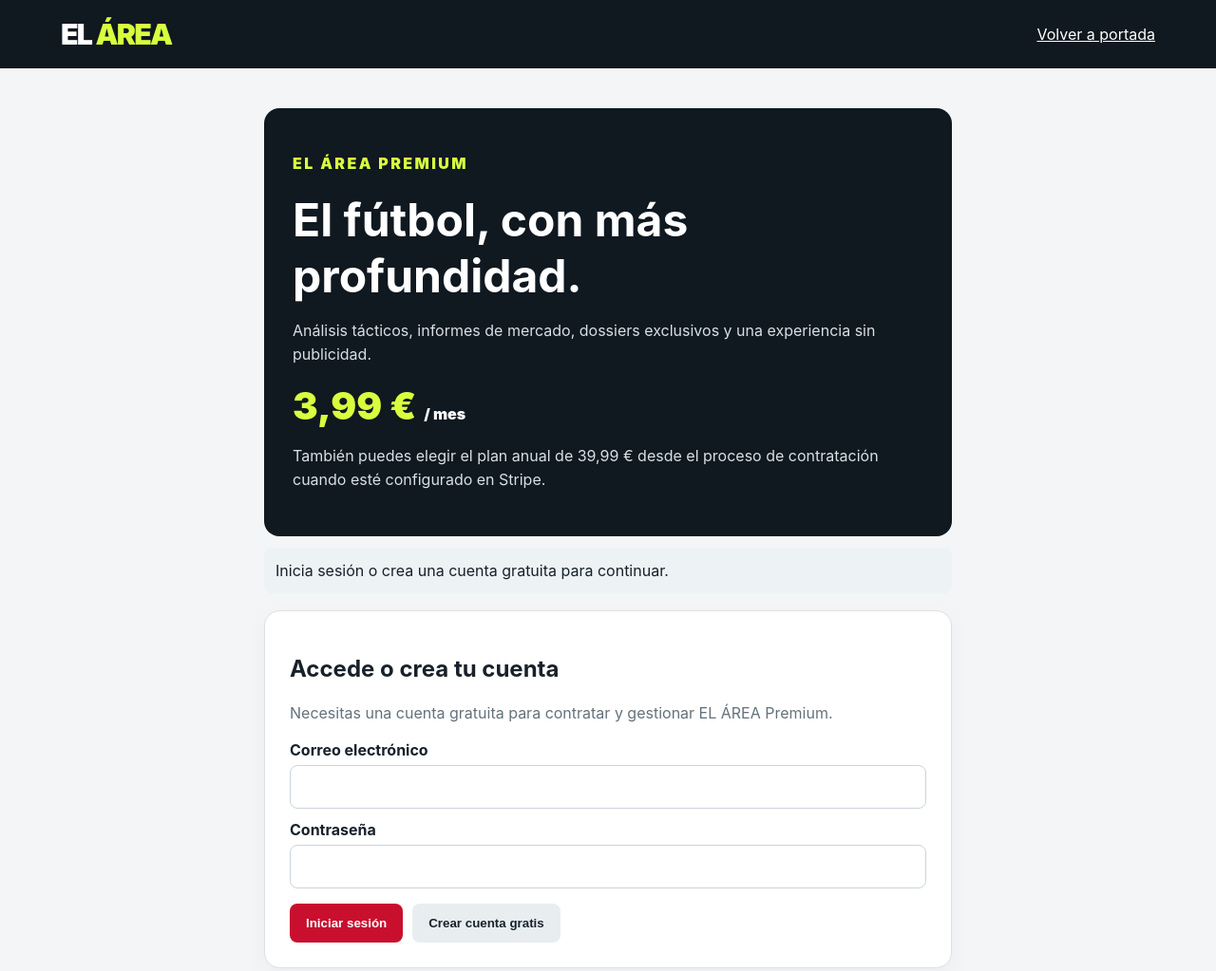
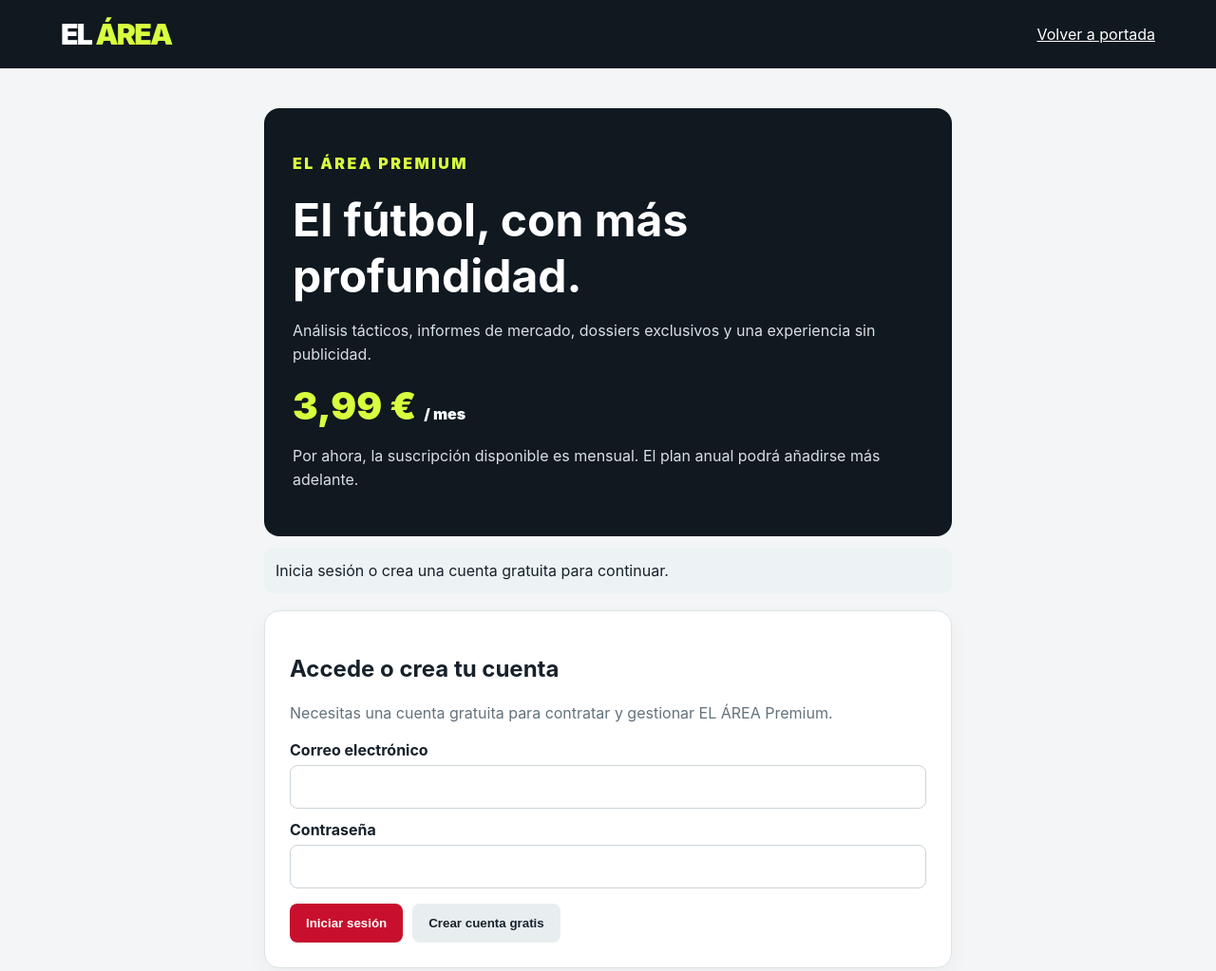
Before and after one commit to mariogim462-star/el-area, a plain HTML site: page cuenta.html in a window 1280 px wide. Shown: the top 1023 px of the page at 95% size. Drawn offline with nearby package versions, Linux system fonts and the light colour scheme.

Commit message:
Aclara que el plan inicial Premium es mensual

```diff
--- a/cuenta.html
+++ b/cuenta.html
@@ -5,7 +5,7 @@
 </style></head><body>
 <header class="top"><a class="brand" href="index.html">EL <span>ÁREA</span></a><a href="index.html">Volver a portada</a></header>
 <main class="wrap">
-<section class="hero"><p style="font-weight:900;letter-spacing:.15em;color:#d8ff3e">EL ÁREA PREMIUM</p><h1>El fútbol, con más profundidad.</h1><p>Análisis tácticos, informes de mercado, dossiers exclusivos y una experiencia sin publicidad.</p><div class="price">3,99 € <small style="font-size:1rem;color:white">/ mes</small></div><p>También puedes elegir el plan anual de 39,99 € desde el proceso de contratación cuando esté configurado en Stripe.</p></section>
+<section class="hero"><p style="font-weight:900;letter-spacing:.15em;color:#d8ff3e">EL ÁREA PREMIUM</p><h1>El fútbol, con más profundidad.</h1><p>Análisis tácticos, informes de mercado, dossiers exclusivos y una experiencia sin publicidad.</p><div class="price">3,99 € <small style="font-size:1rem;color:white">/ mes</small></div><p>Por ahora, la suscripción disponible es mensual. El plan anual podrá añadirse más adelante.</p></section>
 <div id="status" class="status" role="status">Comprueba tu cuenta…</div>
 <section id="auth" class="panel"><h2>Accede o crea tu cuenta</h2><p class="muted">Necesitas una cuenta gratuita para contratar y gestionar EL ÁREA Premium.</p><form id="authForm"><label for="email">Correo electrónico</label><input id="email" type="email" autocomplete="email" required><label for="password">Contraseña</label><input id="password" type="password" minlength="8" autocomplete="current-password" required><div class="actions"><button type="submit">Iniciar sesión</button><button type="button" class="secondary" id="signup">Crear cuenta gratis</button></div></form></section>
 <section id="member" class="panel hidden"><h2>Tu cuenta</h2><p id="memberText" class="muted"></p><div class="actions"><button id="subscribe">Contratar Premium · 3,99 €/mes</button><button id="manage" class="secondary hidden">Gestionar suscripción</button><button id="logout" class="secondary">Cerrar sesión</button></div></section>
```
